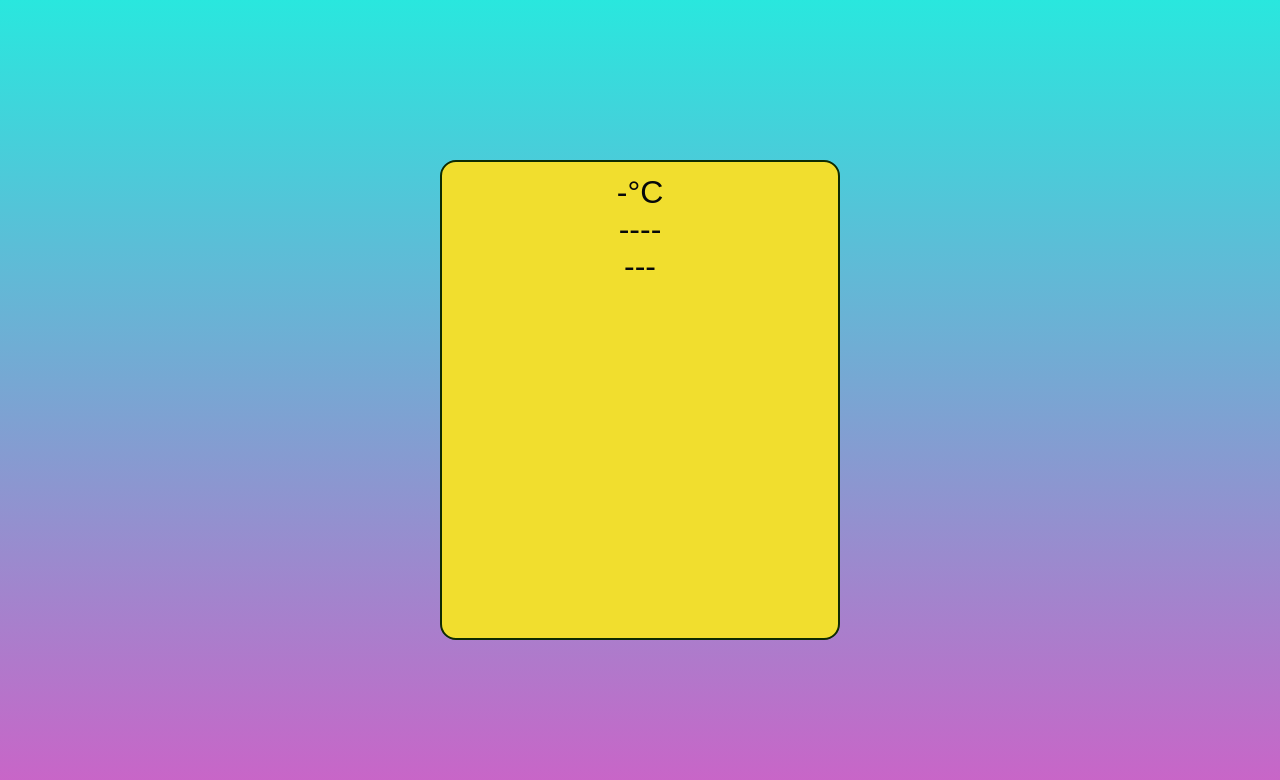
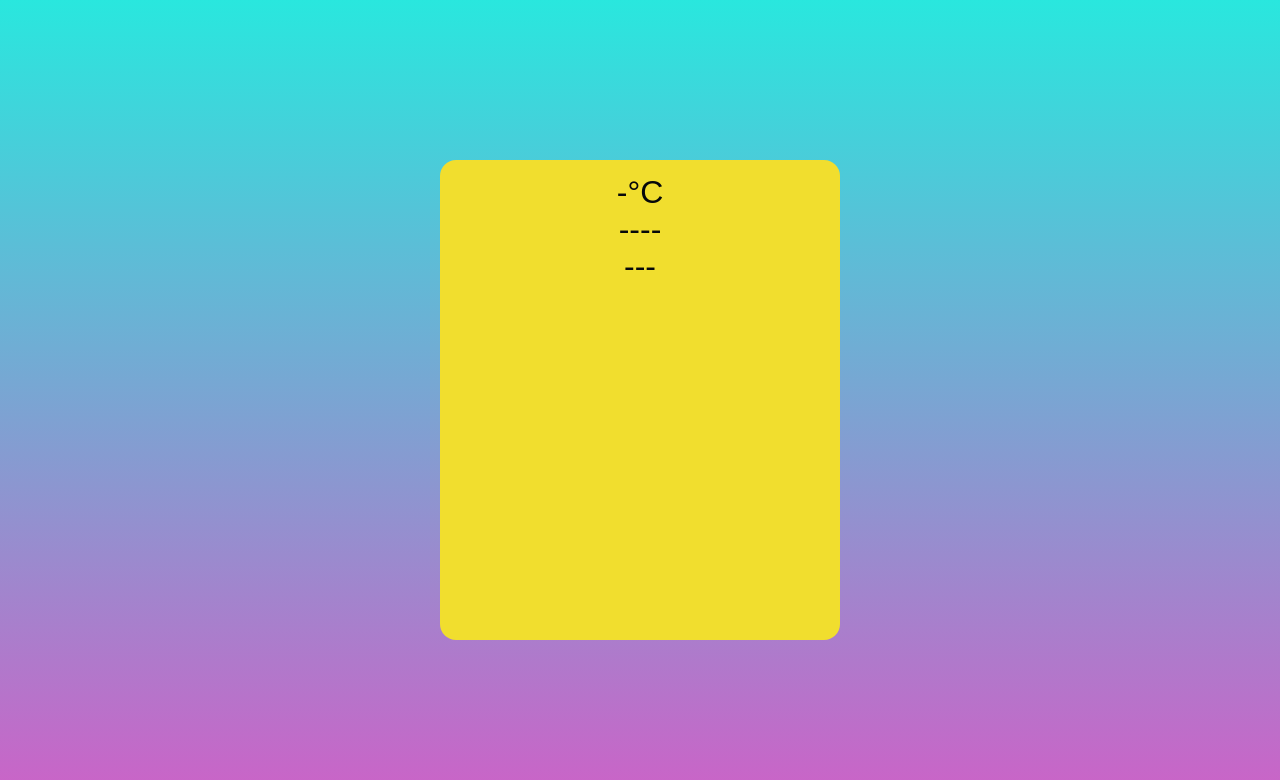
Before and after one commit to sagnikchatterjee450/weather-app, a plain HTML site: page index.html in a window 1280 px wide. Drawn offline with Linux system fonts and the light colour scheme.

Commit message:
Update index.html

```diff
--- a/index.html
+++ b/index.html
@@ -29,7 +29,7 @@
         text-align: center;
         padding-top: 12px;
         border-radius: 16px;
-        border: 2px solid rgb(14, 43, 1);
+        border: 2px solid rgb(255, 255, 255, 0);
       }
     </style>
   </head>
```
